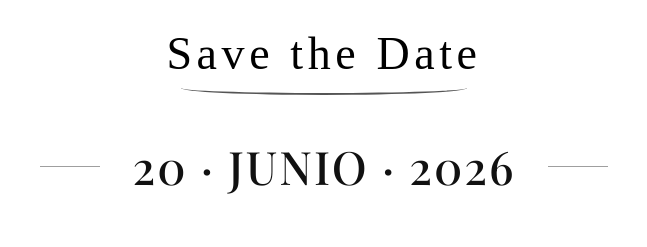
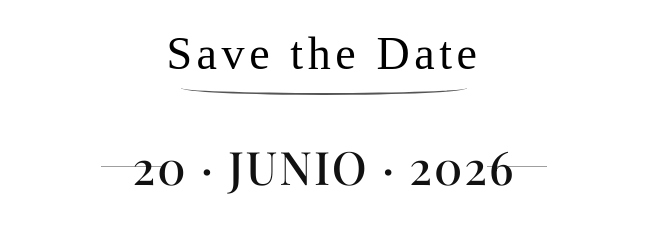
Before and after one commit to EstasInvitado/Taylor-Y-Travis, a plain HTML site: page index.html in a window 1280 px wide. Shown: the part 1360-1607 px from the top of the page, 316-963 px from the left. Drawn offline with nearby package versions, Linux system fonts and the light colour scheme; a web font is replaced by a local one.

Commit message:
Update index.html

```diff
--- a/index.html
+++ b/index.html
@@ -372,11 +372,12 @@ font-style: italic; /* cursiva */
 }
 
 .fecha-boda::before {
-  left: -20%;
+  left: -5%;
 }
 
 .fecha-boda::after {
-  right: -20%;
+  right: -5%;
+
 }
 
 /* texto "Faltan" */
```
